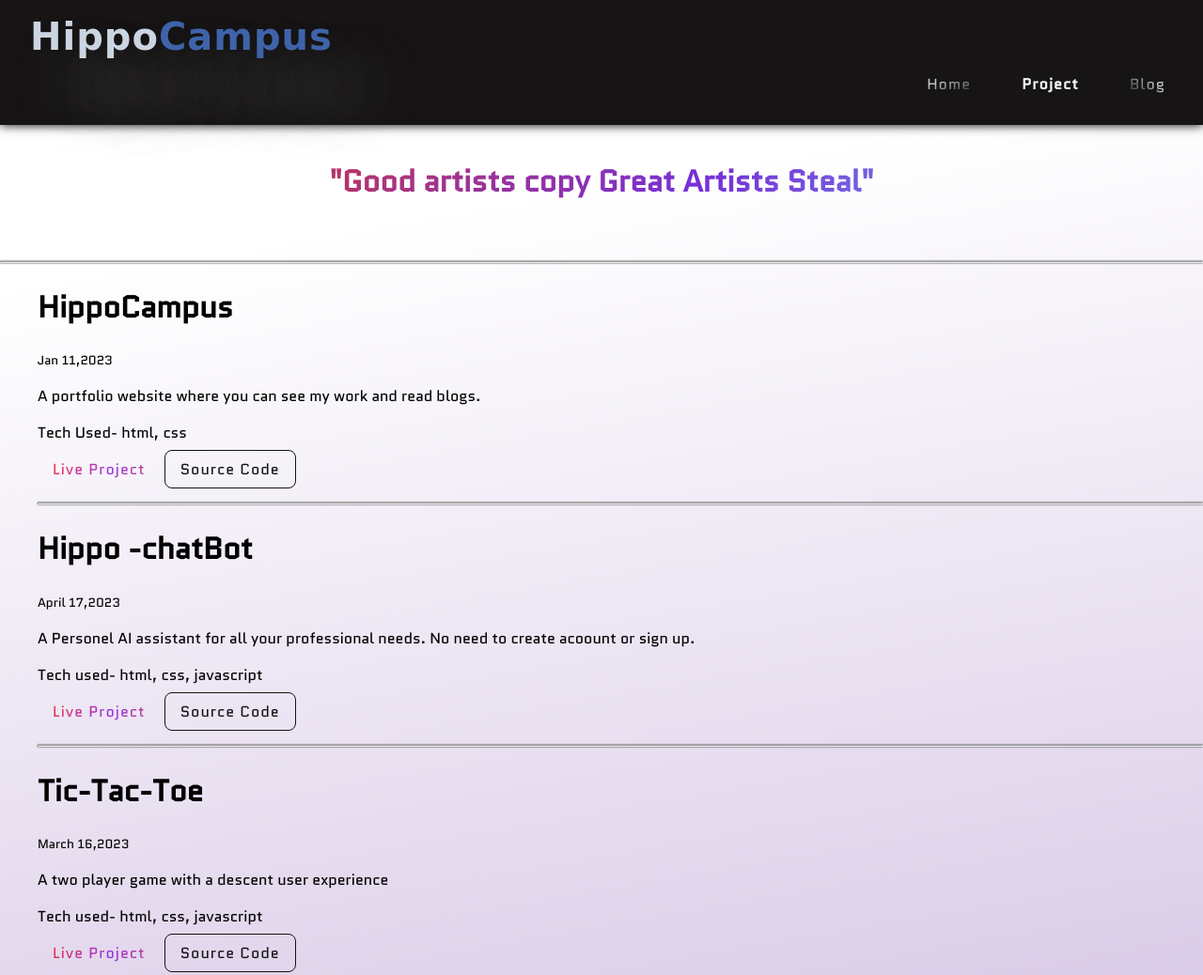
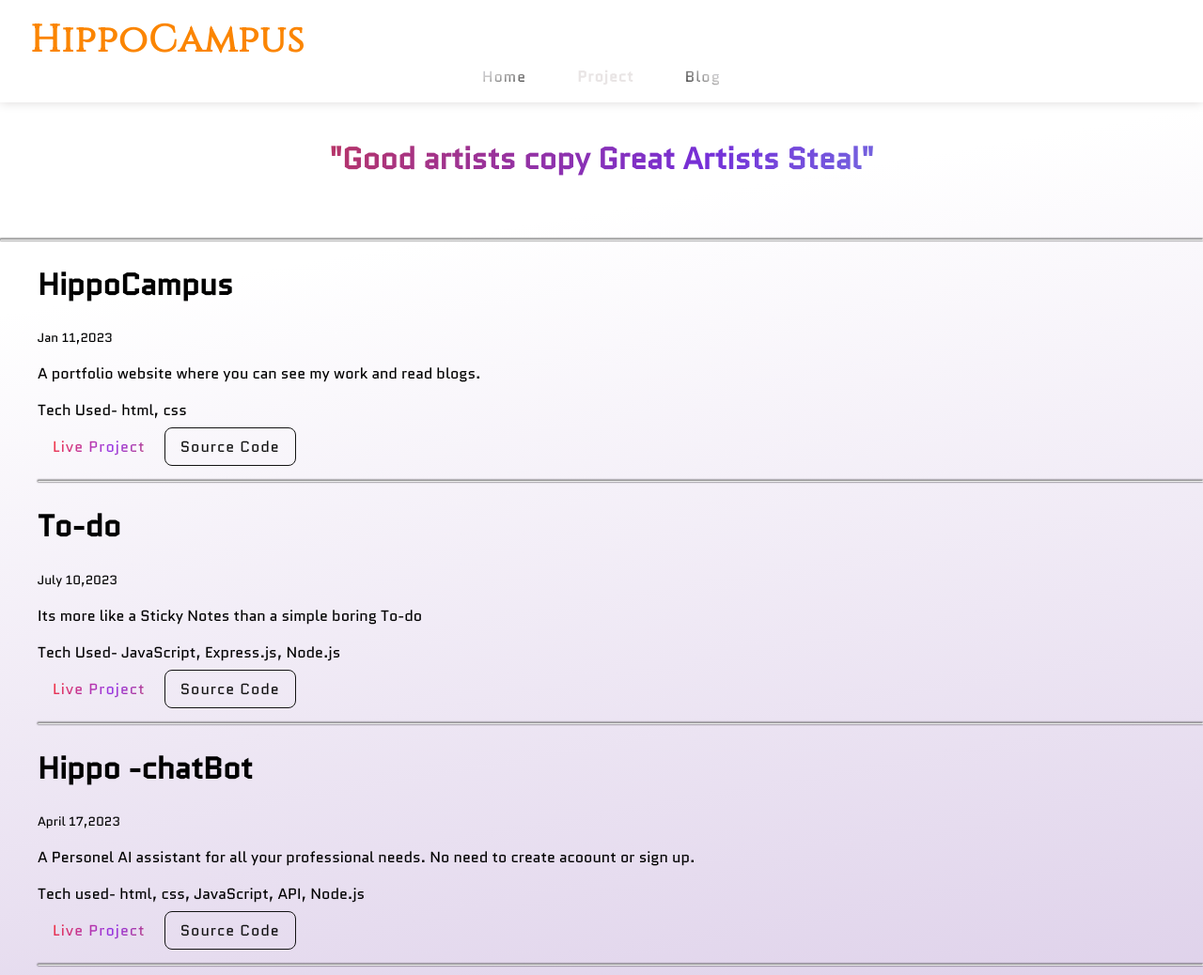
Before and after one commit to sameer-ranjan-singh/HippoCampus, a plain HTML site: page project.html in a window 1280 px wide. Shown: the top 1038 px of the page at 94% size. Drawn offline with Linux system fonts and the light colour scheme; a web font is replaced by a local one.

Commit message:
add:project-To-do,CSS update

```diff
--- a/project.html
+++ b/project.html
@@ -42,10 +42,22 @@
     </li>
 <hr>
     <li>
+        <h1>To-do</h1>
+        <small>July 10,2023</small>
+        <p>Its more like a Sticky Notes than a simple boring To-do </p>
+        <p>Tech Used- JavaScript, Express.js, Node.js</p>
+        <div >
+            <a class="link link-primary linear-grad Live" href="https://todo-sameer.vercel.app/">Live Project</a>
+            <a class="link link-secondary " href="https://github.com/sameer-ranjan-singh/To-do.git">Source Code</a>
+        </div>
+
+    </li>
+<hr>
+    <li>
      <h1>Hippo -chatBot</h1>
        <small>April 17,2023</small>
        <p>A Personel AI assistant for all your professional needs. No need to create acoount or sign up. </p>
-       <p>Tech used- html, css, javascript</p>
+       <p>Tech used- html, css, JavaScript, API, Node.js</p>
        <div >
         <a class ="link link-primary linear-grad Live"href="https://myhippo.vercel.app/"> Live Project</a>
         <a class="link link-secondary " href="https://github.com/sameer-ranjan-singh/Hippo-chatBot.git">Source Code</a>
--- a/styles.css
+++ b/styles.css
@@ -1,7 +1,7 @@
 @import url('https://fonts.googleapis.com/css2?family=DM+Sans:wght@500&display=swap');
 @import url('https://fonts.googleapis.com/css2?family=Rubik+Wet+Paint&display=swap');
 @import url('https://fonts.googleapis.com/css2?family=Quantico&display=swap');
-
+@import url('https://fonts.googleapis.com/css2?family=Cinzel&display=swap');
 
 
 :root{
@@ -11,9 +11,9 @@
 }
 
  .nav-brand{
-    text-shadow:  40px 50px 55px rgb(88, 87, 87) ;
-    font-family: 'Rubik Wet Paint', cursive ;
 
+    /* font-family: 'Rubik Wet Paint', cursive ; */
+    font-family: 'Cinzel', serif;
  }
  hr{
     box-shadow: 0px 0px 2px  black;
@@ -124,6 +124,7 @@ text-align: center;
 /**List**/
 .list-non-bullet{
     list-style: none;
+    padding-left: 0px;
 }
 .list-item-inline{
  display: inline;
@@ -131,10 +132,10 @@ text-align: center;
 }
 /**navigation**/
 .navigation{
-    background-color: rgb(22, 20, 20);
+    /* background-color: rgb(63, 62, 62); */
     color: white;
-    padding: 1rem;
-    box-shadow: 0px 0px 11px  black;
+    padding: 1rem ;
+    box-shadow: 0px 0px 11px  rgb(219, 216, 216);
 }
 .navigation .nav-brand{
     font-weight: bold;
@@ -142,16 +143,19 @@ text-align: center;
 
 }
 .navigation .campus-color{
-    color: var(--dark-gray);
+    /* color: #fb8500; */
+    color: #fb8500;
 }
 .navigation .hippo-color{
-    color: #cbd5e1;
+    /* color: #ffb703; */
+    color: #fb8500;
 }
 .navigation .nav-pills{
-    text-align: right;
+    text-align: center;
+    margin: 0px;
 }
 .navigation .link{
-    color: whitesmoke;
+    color: rgb(233, 229, 229);
 
 }
 .navigation .link-active{
```
Also changed, not shown: index.html (+5 -6 lines).
